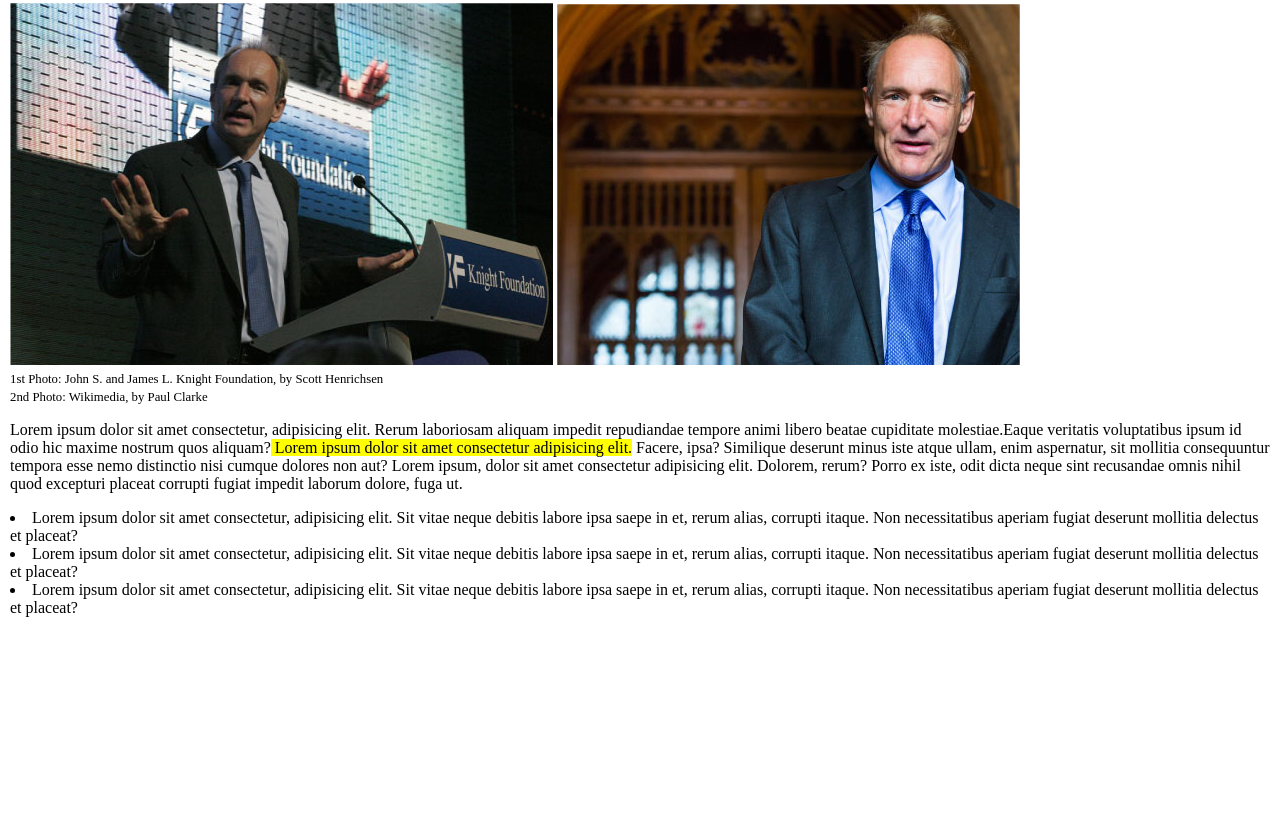
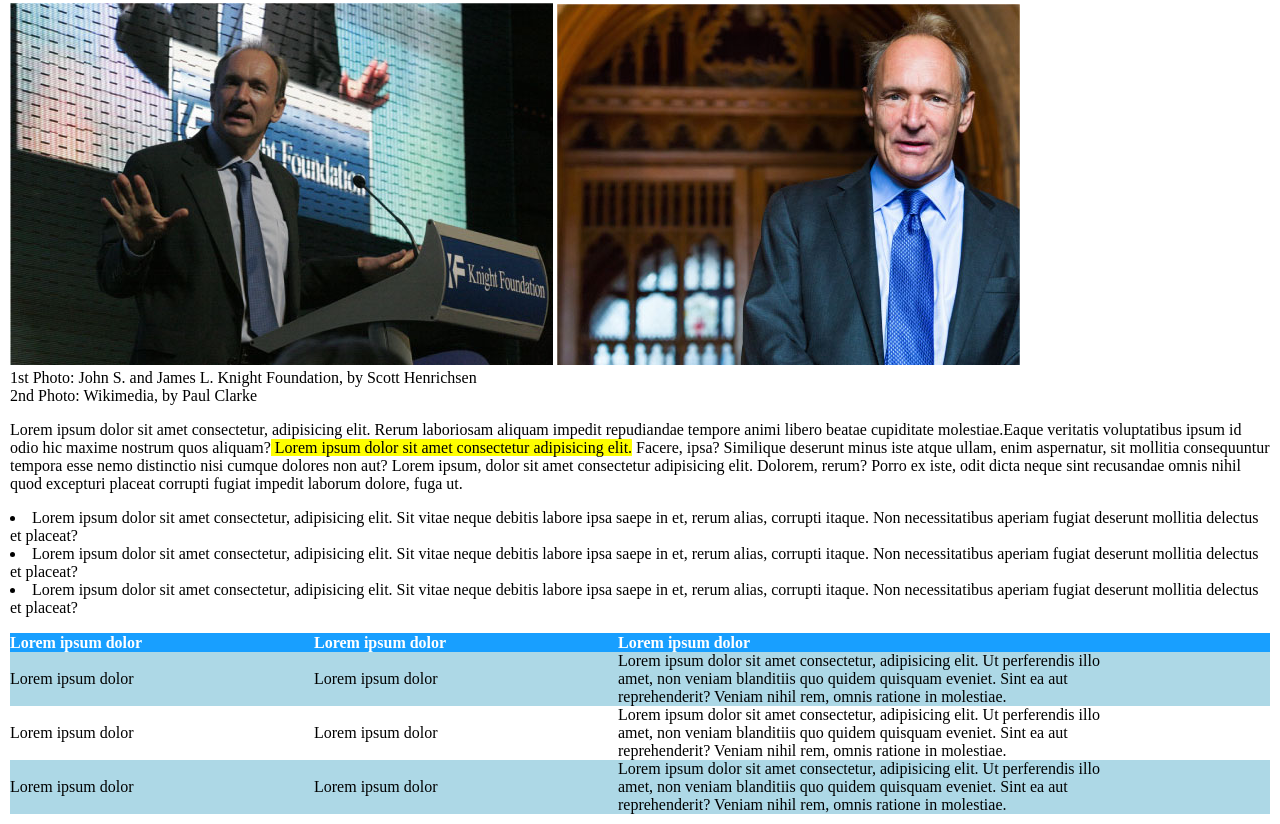
Before and after one commit to vito-pizzulli/html-css-booleaner, a plain HTML site: page index.html in a window 1280 px wide. Shown: the part 313-1137 px from the top of the page. Before the commit the page ends 946 px from the top, so only its background shows below. Drawn offline with Linux system fonts and the light colour scheme.

Commit message:
added different coloured rows and fixed code

```diff
--- a/css/style.css
+++ b/css/style.css
@@ -41,7 +41,29 @@ ul {
     background-color: yellow;
 }
 
-.small {
+.bluerow {
+    background-color: rgb(24, 159, 255);
+    color: white;
+    font-weight: bold;
+}
+
+.lightbluerow {
+    background-color: lightblue;
+}
+
+.smallcolumn {
+    width: 300px;
+    display: inline-block;
+    vertical-align: middle;
+}
+
+.largecolumn {
+    width: 500px;
+    display: inline-block;
+    vertical-align: middle;
+}
+
+.smalltext {
     font-size: 0.80em;
 }
 
--- a/index.html
+++ b/index.html
@@ -18,7 +18,7 @@
             <h1>Internet deve essere al servizio del "bene pubblico": il manifesto di Tim-Berners-Lee</h1>
             <span class="greytext">Scritto da </span>
             <span class="bluetext">The Booleaner</span><br>
-            <span class="small greytext">il 10/10/2020</span>
+            <span class="smalltext greytext">il 10/10/2020</span>
         </section>
         <section>
             <img src="img/tim-1.jpg" alt="Photo of Tim-Berners-Lee 1">
@@ -38,6 +38,28 @@
                 <li>Lorem ipsum dolor sit amet consectetur, adipisicing elit. Sit vitae neque debitis labore ipsa saepe in et, rerum alias, corrupti itaque. Non necessitatibus aperiam fugiat deserunt mollitia delectus et placeat?</li>
             </ul>
         </section>
+        <section>
+            <div class="bluerow">
+                <span class="smallcolumn">Lorem ipsum dolor</span>
+                <span class="smallcolumn">Lorem ipsum dolor</span>
+                <span class="largecolumn">Lorem ipsum dolor</span>
+            </div>
+            <div class="lightbluerow">
+                <span class="smallcolumn">Lorem ipsum dolor</span>
+                <span class="smallcolumn">Lorem ipsum dolor</span>
+                <span class="largecolumn">Lorem ipsum dolor sit amet consectetur, adipisicing elit. Ut perferendis illo amet, non veniam blanditiis quo quidem quisquam eveniet. Sint ea aut reprehenderit? Veniam nihil rem, omnis ratione in molestiae.</span>
+            </div>
+            <div>
+                <span class="smallcolumn">Lorem ipsum dolor</span>
+                <span class="smallcolumn">Lorem ipsum dolor</span>
+                <span class="largecolumn">Lorem ipsum dolor sit amet consectetur, adipisicing elit. Ut perferendis illo amet, non veniam blanditiis quo quidem quisquam eveniet. Sint ea aut reprehenderit? Veniam nihil rem, omnis ratione in molestiae.</span>
+            </div>
+            <div class="lightbluerow">
+                <span class="smallcolumn">Lorem ipsum dolor</span>
+                <span class="smallcolumn">Lorem ipsum dolor</span>
+                <span class="largecolumn">Lorem ipsum dolor sit amet consectetur, adipisicing elit. Ut perferendis illo amet, non veniam blanditiis quo quidem quisquam eveniet. Sint ea aut reprehenderit? Veniam nihil rem, omnis ratione in molestiae.</span>
+            </div>
+        </section>
     </main>
     <footer>
 
```
